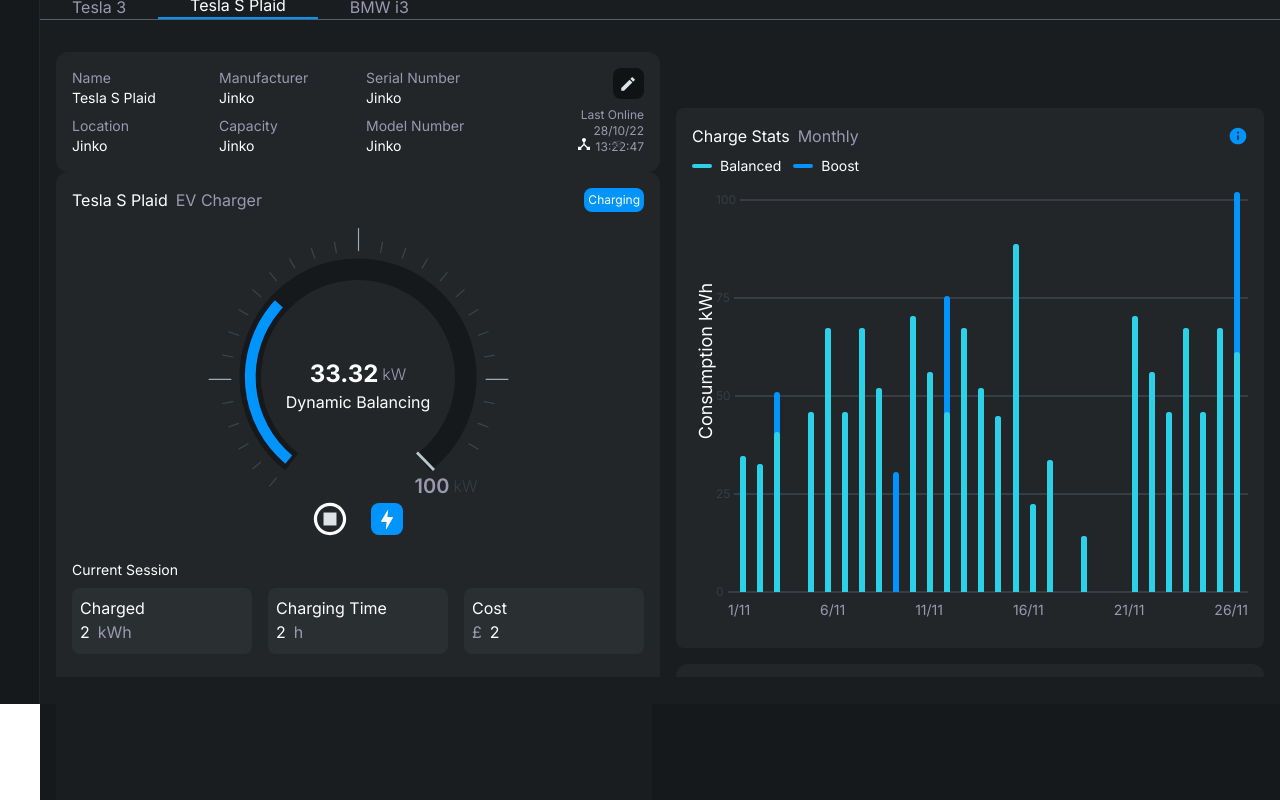
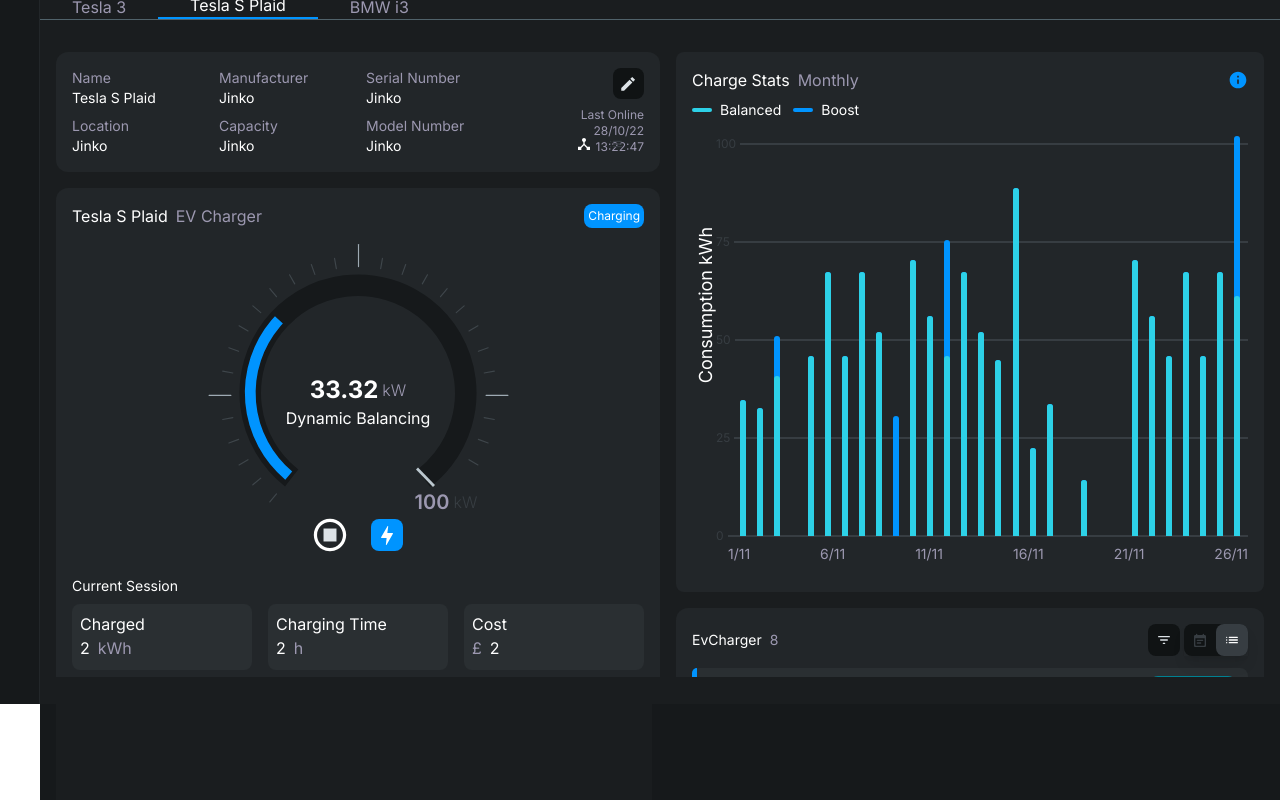
Before and after one commit to pountzas/smart-home-v2, a Next.js app: page / in a window 1280 px wide. Both pictures are taken after a click on the button 1222 px from the left and 542 px from the top of the page. Shown: the part 142-942 px from the top of the page. Built offline with nearby package versions, Linux system fonts and the light colour scheme; what tailwindcss-border-gradients would draw is missing.

Commit message:
add corect spacinf on fullModal EvCharger -v

```diff
--- a/components/modals/FullModal.tsx
+++ b/components/modals/FullModal.tsx
@@ -79,12 +79,14 @@ function FullModal() {
               </FullModalPerformanceSummaryContainer>
 
               <FullModalEvChargerContainer>
+                <div className="space-y-4">
                   {/* Car info */}
                   <CarDetails cars={CarsModalCardData} />
                   {/* car charger */}
                   <CarChargerCard cars={CarsModalCardData} />
                   {/* car illustration */}
                   <CarIllustrationCard cars={CarsModalCardData} />
+                </div>
               </FullModalEvChargerContainer>
             </div>
           </div>
@@ -103,7 +105,7 @@ function FullModal() {
             </FullModalPerformanceSummaryContainer>
 
             <FullModalEvChargerContainer>
-              <div className="p-4">
+              <div className="-m-3">
                 <div className="flex items-center mb-3 h-7">
                   {/* <SummaryPeriod onDateTypeSwitch={onDateTypeSwitch} dateType={dateType} />
                     {dateType != "LT" &&
```
Lines whose indentation alone changed are shown as unchanged.
